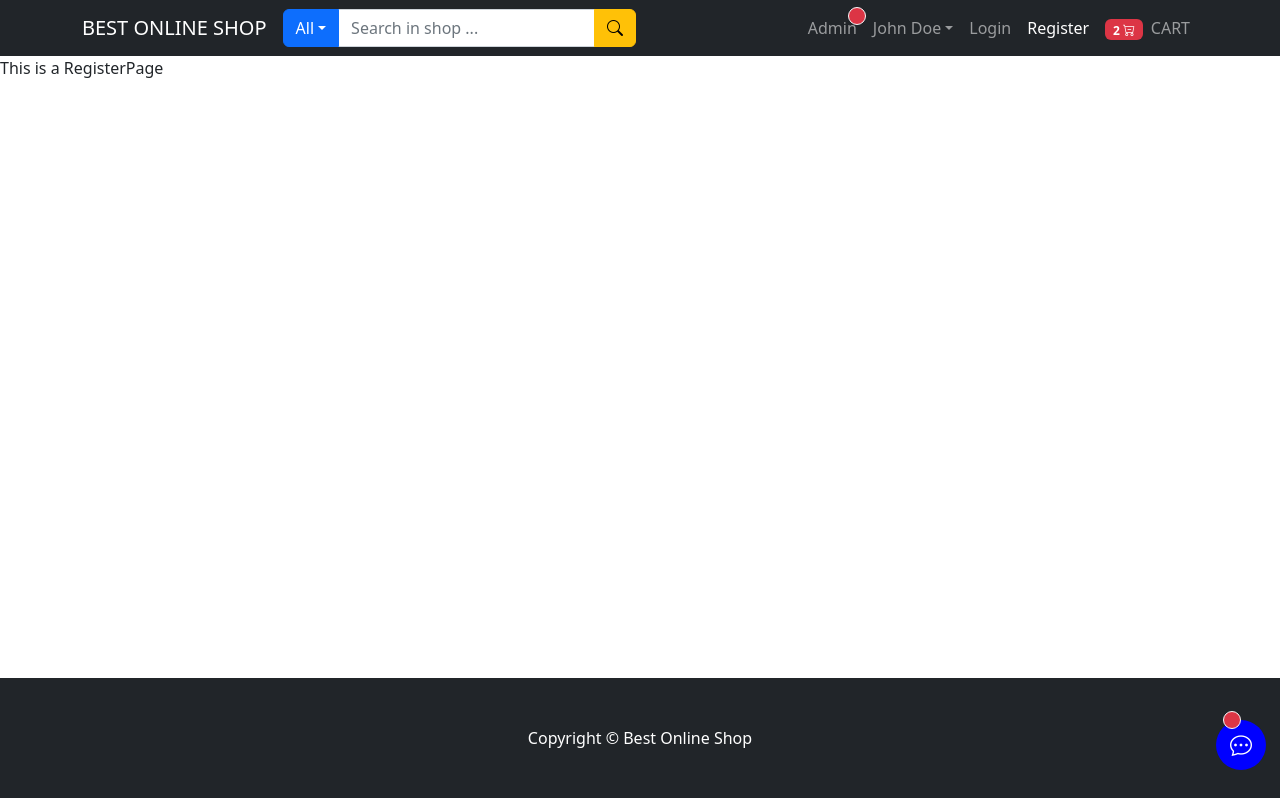
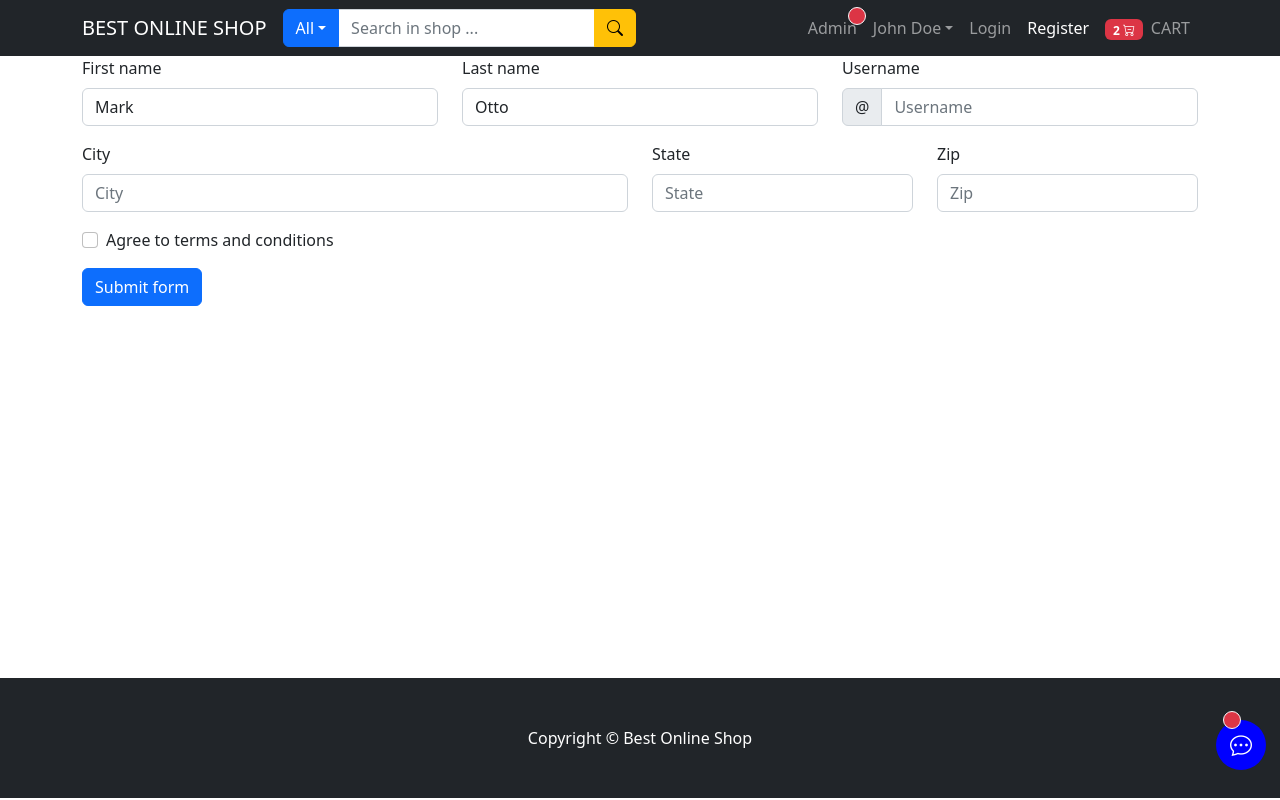
Before and after one commit to 0xAureoleNode/mern-e-commerce, a React (Create React App) app in the folder frontend/: page /register in a window 1280 px wide. Built offline with nearby package versions, Linux system fonts and the light colour scheme.

Commit message:
prepare registerPage

```diff
--- a/frontend/src/pages/RegisterPage.js
+++ b/frontend/src/pages/RegisterPage.js
@@ -1,7 +1,94 @@
-import React from 'react';
+import React, { useState } from 'react';
+import { Container, Row, Col, Form, Button, InputGroup } from 'react-bootstrap';
 
 const RegisterPage = () => {
-  return <div>This is a RegisterPage</div>;
+  const [validated, setValidated] = useState(false);
+
+  const handleSubmit = (event) => {
+    const form = event.currentTarget;
+    if (form.checkValidity() === false) {
+      event.preventDefault();
+      event.stopPropagation();
+    }
+
+    setValidated(true);
+  };
+  //
+  return (
+    <Container>
+      <Form noValidate validated={validated} onSubmit={handleSubmit}>
+        <Row className="mb-3">
+          <Form.Group as={Col} md="4" controlId="validationCustom01">
+            <Form.Label>First name</Form.Label>
+            <Form.Control
+              required
+              type="text"
+              placeholder="First name"
+              defaultValue="Mark"
+            />
+            <Form.Control.Feedback>Looks good!</Form.Control.Feedback>
+          </Form.Group>
+          <Form.Group as={Col} md="4" controlId="validationCustom02">
+            <Form.Label>Last name</Form.Label>
+            <Form.Control
+              required
+              type="text"
+              placeholder="Last name"
+              defaultValue="Otto"
+            />
+            <Form.Control.Feedback>Looks good!</Form.Control.Feedback>
+          </Form.Group>
+          <Form.Group as={Col} md="4" controlId="validationCustomUsername">
+            <Form.Label>Username</Form.Label>
+            <InputGroup hasValidation>
+              <InputGroup.Text id="inputGroupPrepend">@</InputGroup.Text>
+              <Form.Control
+                type="text"
+                placeholder="Username"
+                aria-describedby="inputGroupPrepend"
+                required
+              />
+              <Form.Control.Feedback type="invalid">
+                Please choose a username.
+              </Form.Control.Feedback>
+            </InputGroup>
+          </Form.Group>
+        </Row>
+        <Row className="mb-3">
+          <Form.Group as={Col} md="6" controlId="validationCustom03">
+            <Form.Label>City</Form.Label>
+            <Form.Control type="text" placeholder="City" required />
+            <Form.Control.Feedback type="invalid">
+              Please provide a valid city.
+            </Form.Control.Feedback>
+          </Form.Group>
+          <Form.Group as={Col} md="3" controlId="validationCustom04">
+            <Form.Label>State</Form.Label>
+            <Form.Control type="text" placeholder="State" required />
+            <Form.Control.Feedback type="invalid">
+              Please provide a valid state.
+            </Form.Control.Feedback>
+          </Form.Group>
+          <Form.Group as={Col} md="3" controlId="validationCustom05">
+            <Form.Label>Zip</Form.Label>
+            <Form.Control type="text" placeholder="Zip" required />
+            <Form.Control.Feedback type="invalid">
+              Please provide a valid zip.
+            </Form.Control.Feedback>
+          </Form.Group>
+        </Row>
+        <Form.Group className="mb-3">
+          <Form.Check
+            required
+            label="Agree to terms and conditions"
+            feedback="You must agree before submitting."
+            feedbackType="invalid"
+          />
+        </Form.Group>
+        <Button type="submit">Submit form</Button>
+      </Form>
+    </Container>
+  );
 };
 
 export default RegisterPage;
```
